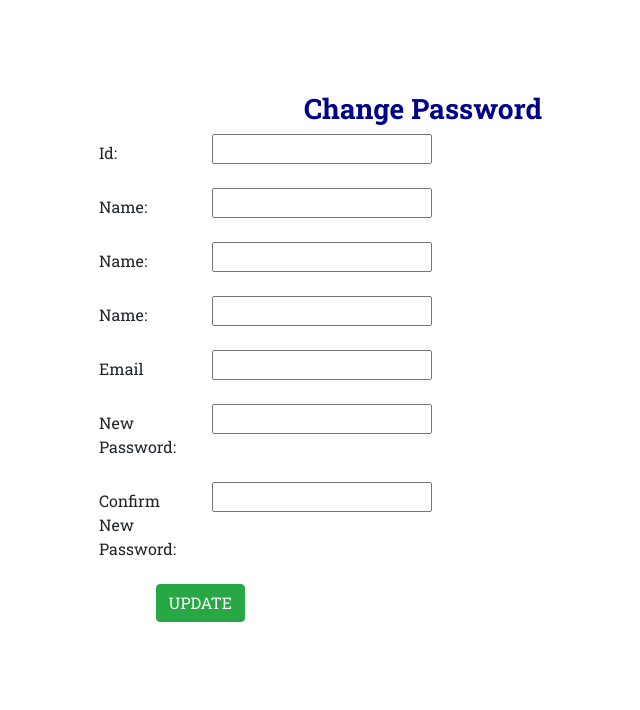
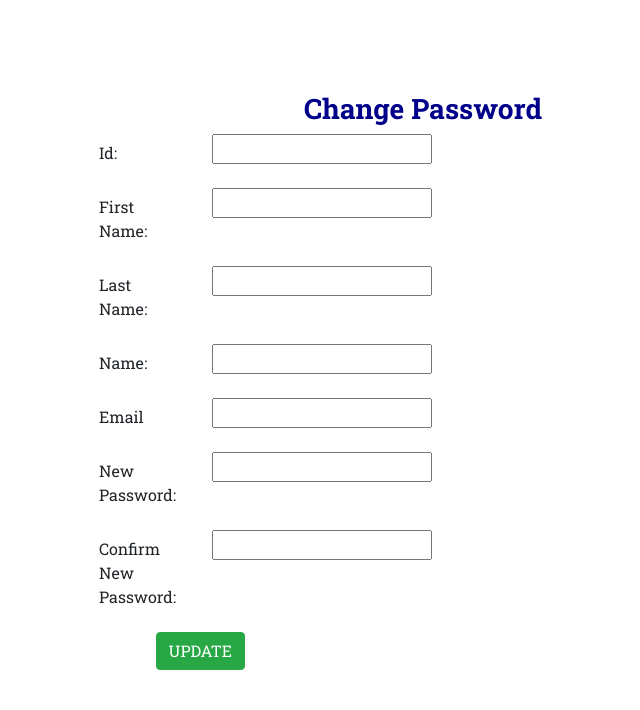
Before and after one commit to Shweta-tech/Diet, a Django app: template Diet/templates/pass_change.html in a window 1280 px wide. Shown: the part 182-892 px from the top of the page, without its empty margins (217-857 px from the left). Run offline with Django 3.2, Linux system fonts and the light colour scheme; the template is opened without the code that fills it, so the values that code supplies are empty; some libraries are stand-ins or nearby versions.

Commit message:
update info

```diff
--- a/Diet/templates/pass_change.html
+++ b/Diet/templates/pass_change.html
@@ -26,13 +26,13 @@
             </div>
         </div>
         <div class="form-group row">
-            <label class="col-sm-2 col-form-label"> Name:</label>
+            <label class="col-sm-2 col-form-label">First Name:</label>
             <div class="col-sm-4">
                 <input type="text" name="first_name" id="id_first_name" required maxlength="100" value="{{ data.first_name }}" readonly/>
             </div>
         </div>
         <div class="form-group row">
-            <label class="col-sm-2 col-form-label"> Name:</label>
+            <label class="col-sm-2 col-form-label">Last Name:</label>
             <div class="col-sm-4">
                 <input type="text" name="last_name" id="id_last_name" required maxlength="100" value="{{ data.last_name }}" readonly/>
             </div>
```
